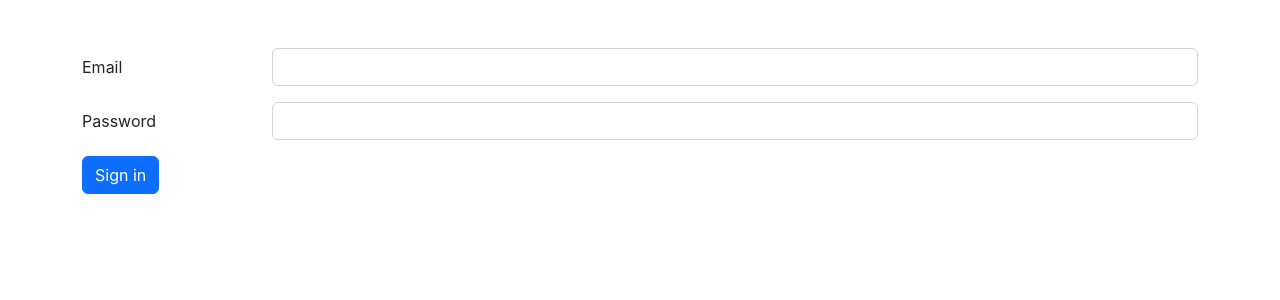
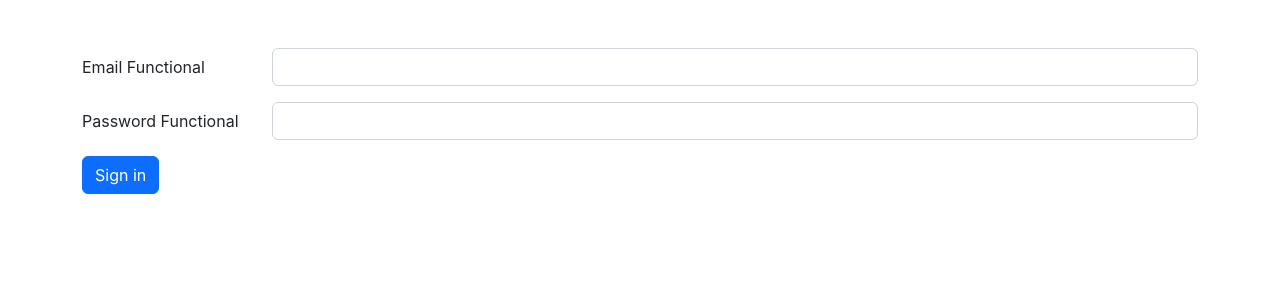
Before and after one commit to rehan-aslam1/internees-tarining-1-8-22, a React (Create React App) app: page / in a window 1280 px wide. Shown: the top 300 px of the page. Built offline with nearby package versions, Linux system fonts and the light colour scheme.

Commit message:
form handling in functional component

```diff
--- a/src/App.js
+++ b/src/App.js
@@ -4,6 +4,7 @@ import React, { Component } from "react";
 import { Routes, Route } from "react-router-dom";
 import LoginClass from "./Components/LoginClass";
 import "./App.css";
+import LoginFunctional from "./Components/LoginFunctional";
 
 class App extends Component {
   state = {
@@ -14,7 +15,8 @@ class App extends Component {
     return (
       <>
           <Routes>
-            <Route path="/" element={<LoginClass />} />
+            {/* <Route path="/" element={<LoginClass />} /> */}
+            <Route path="/" element={<LoginFunctional />} />
           </Routes>
         {/* <h1>Learning react js by class component</h1>
         <Counter heading={heading} />
--- /dev/null
+++ b/src/Components/LoginFunctional.jsx
@@ -0,0 +1,64 @@
+import { useState } from "react";
+const LoginFunctional = () => {
+  // const [email,setEmai] = useState('');
+  // const [password,setPasasword] = useState('');
+  const [data, setdata] = useState({
+    email: "",
+    password: "",
+  });
+  const handleChange = (e) => {
+    const { name, value } = e.target;
+    setdata({
+      ...data,
+      [name]: value,
+    });
+  };
+  const handleSubmit =(e)=> {
+   e.preventDefault();
+   const formData= {...data};
+   console.log({formData});
+  }
+  return (
+    <>
+      <div className="container mt-5">
+        <form onSubmit={handleSubmit}>
+          <div className="row mb-3">
+            <label htmlFor="inputEmail3" className="col-sm-2 col-form-label">
+              Email Functional
+            </label>
+            <div className="col-sm-10">
+              <input
+                type="email"
+                className="form-control"
+                id="inputEmail3"
+                name="email"
+                onChange={handleChange}
+                value={data.email}
+              />
+            </div>
+          </div>
+          <div className="row mb-3">
+            <label htmlFor="inputPassword3" className="col-sm-2 col-form-label">
+              Password Functional
+            </label>
+            <div className="col-sm-10">
+              <input
+                type="password"
+                className="form-control"
+                id="inputPassword3"
+                name="password"
+                onChange={handleChange}
+                value={data.password}
+              />
+            </div>
+          </div>
+          <button type="submit" className="btn btn-primary">
+            Sign in
+          </button>
+        </form>
+      </div>
+    </>
+  );
+};
+
+export default LoginFunctional;
```
